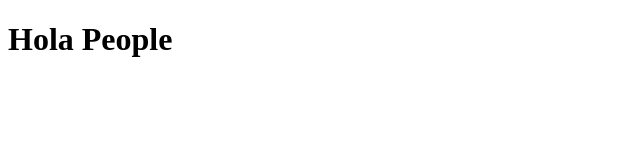
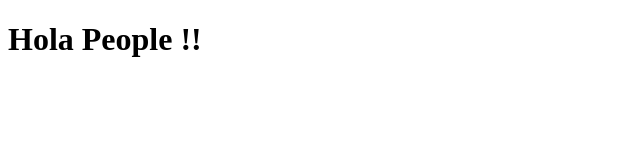
Before and after one commit to ronnythekid/Apple-project-, a plain HTML site: page index.html in a window 1280 px wide. Shown: the full height of the page, 0-640 px from the left. Drawn offline with Linux system fonts and the light colour scheme.

Commit message:
added exclamation

```diff
--- a/index.html
+++ b/index.html
@@ -7,6 +7,6 @@
     <title>MICROSOFT Project</title>
 </head>
 <body>
-    <h1>Hola People</h1>
+    <h1>Hola People !!</h1>
 </body>
 </html>
```
